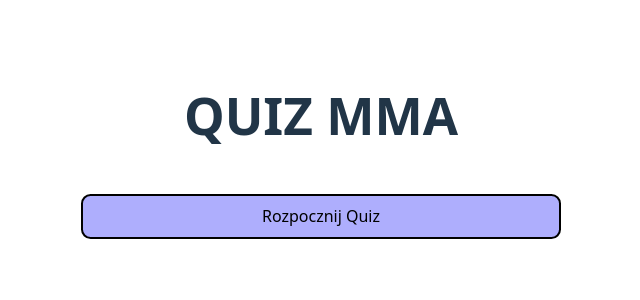
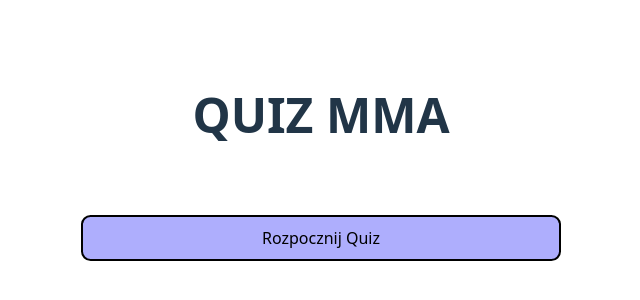
Before and after one commit to MrKris90Wlodowski/MODULE2_SPRINT_2, a React (Vite) app: page / in a window 1280 px wide. Shown: the part 286-586 px from the top of the page, without its empty margins (319-959 px from the left). Built offline with nearby package versions, Linux system fonts and the light colour scheme.

Commit message:
refactor: finalize structure and improve code

```diff
--- a/src/App.jsx
+++ b/src/App.jsx
@@ -8,32 +8,28 @@ import SpanText from "./components/SpanText";
 const App = () => {
   const [nextAnswer, setNextAnswer] = useState(0);
   const [correctAnswer, setCorrectAnswer] = useState(0);
-  const [introStage, setIntroStage] = useState(true);
-  const [quizStage, setQuizStage] = useState(false);
-  const [resultStage, setResultStage] = useState(false);
+  const [stage, setStage] = useState("intro");
   const [userAnswer, setUserAnswer] = useState([]);
   const [isPassQuiz, setIsPassQuiz] = useState(false);
 
-  const playAgain = () => {
-    setQuizStage(false);
-    setResultStage(false);
-    setIntroStage(true);
+  const resetQuiz = () => {
+    setStage("intro");
     setNextAnswer(0);
-    setCorrectAnswer(0)
-    setUserAnswer([])
+    setCorrectAnswer(0);
+    setUserAnswer([]);
   }
-  console.log(QUESTIONS.length);
-  console.log(nextAnswer);
-  const hideElement = () => {
-    setIntroStage(false);
-    setQuizStage(true);
+
+  const startQuiz = () => {
+    setStage("quiz");
   };
+
   const handleResultAnswer = (value, answerText, questionText) => {
     setUserAnswer((prev) => [
       ...prev,
       { textQue: questionText, textAns: answerText, isCorrect: value },
     ]);
   };
+
   const nextQuestion = (value) => {
     const newAnswerIndex = nextAnswer + 1;
     const sumCorrectAnswer = value === true ? correctAnswer + 1 : correctAnswer;
@@ -41,8 +37,9 @@ const App = () => {
       setCorrectAnswer(correctAnswer + 1);
     }
     if (newAnswerIndex === 10) {
-      setQuizStage(false);
-      setResultStage(true);
+      setStage("result")
+      // setQuizStage(false);
+      // setResultStage(true);
     } else {
       setNextAnswer(newAnswerIndex);
     }
@@ -64,15 +61,15 @@ const App = () => {
 
   return (
     <Wrapper>
-      {introStage && (
+      {stage === "intro" && (
         <Wrapper>
-          <h1>QUIZ MMA</h1>
-          <QuizButton className="lightBlue" onClick={hideElement}>
+          <LineText className="bigFontSize">QUIZ MMA</LineText>
+          <QuizButton className="lightBlue" onClick={startQuiz}>
             Rozpocznij Quiz
           </QuizButton>
         </Wrapper>
       )}
-      {quizStage && (
+      {stage === "quiz" && (
         <Wrapper>
           <LineText>{question}</LineText>
           <QuizButton
@@ -119,10 +116,9 @@ const App = () => {
           >
             {answer4}
           </QuizButton>
-          <h1>CORRECT {correctAnswer}</h1>
         </Wrapper>
       )}
-      {resultStage && (
+      {stage === "result" && (
         <Wrapper>
           <LineText className={`bigFontSize ${isPassQuiz ? "hardGreen" : "hardRed"}`}>{isPassQuiz ? "Gratulacje! quiz zaliczony!" : "Niestety, quiz niezaliczony"}</LineText>
           <LineText className={`mediumFontSize ${isPassQuiz ? "hardGreen" : "hardRed"}`}>
@@ -147,7 +143,7 @@ const App = () => {
               </Wrapper>
             ))}
           </Wrapper>
-          <QuizButton className="green" onClick={() => {playAgain()}}>Powrót do startu</QuizButton>
+          <QuizButton className="green" onClick={() => {resetQuiz()}}>Powrót do startu</QuizButton>
         </Wrapper>
       )}
     </Wrapper>
```
